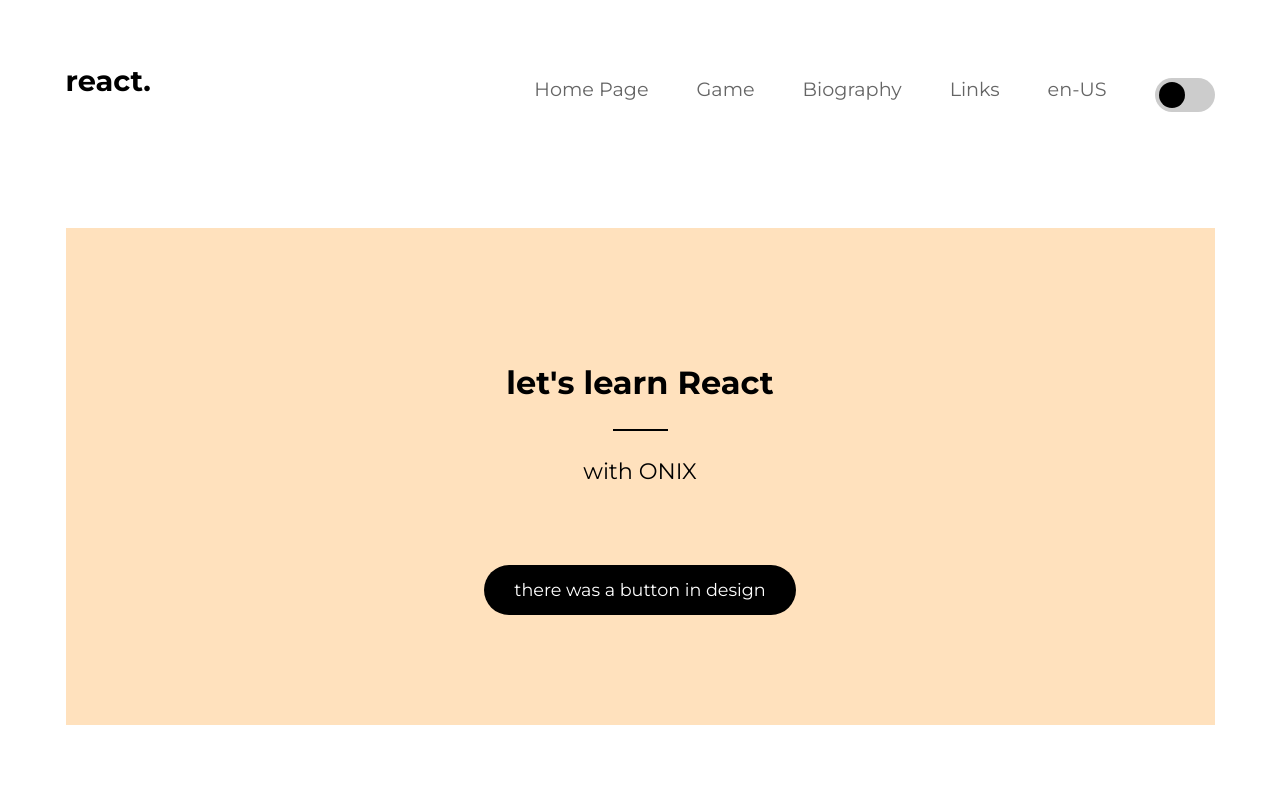
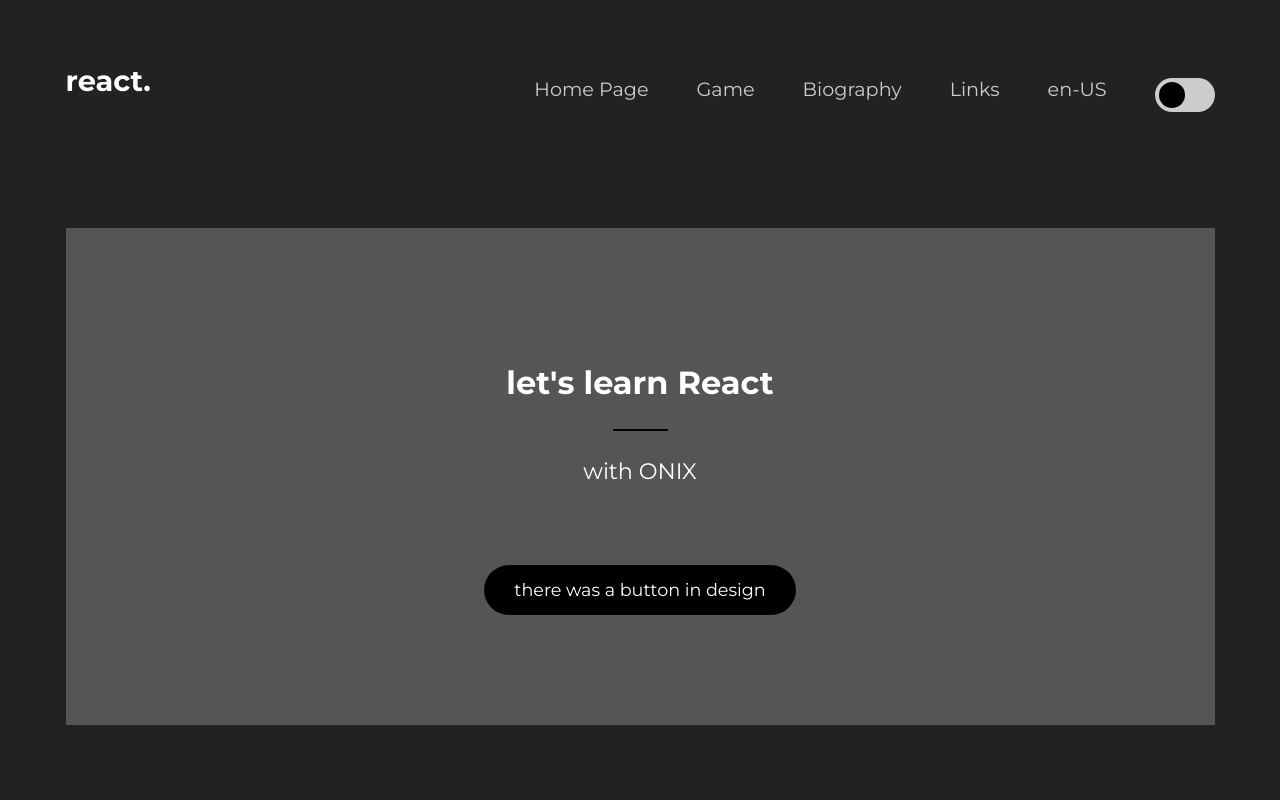
Before and after one commit to pemakhov/onix-internship-react-test-task, a React (Create React App) app: page / in a window 1280 px wide. Shown: the top 800 px of the page. Built offline with nearby package versions, Linux system fonts and the light colour scheme; the HTML template or start-up script is replaced by a standard one.

Commit message:
feat: store theme in the localStorage

```diff
--- a/src/App.js
+++ b/src/App.js
@@ -11,7 +11,8 @@ import Biography from './pages/biography/Biography';
 import './App.scss';
 
 const App = () => {
-  const [theme, setTheme] = useState(themes.light);
+  const defaultTheme = localStorage.getItem('theme') || themes.dark;
+  const [theme, setTheme] = useState(defaultTheme);
 
   const toggleTheme = () => {
     const getTheme = (current, allThemes) => {
@@ -19,7 +20,11 @@ const App = () => {
       return current === dark ? light : dark;
     };
 
-    setTheme((prev) => getTheme(prev, themes));
+    setTheme((prev) => {
+      const nextTheme = getTheme(prev, themes);
+      localStorage.setItem('theme', nextTheme);
+      return nextTheme;
+    });
   };
 
   const storeLanguage = (language) => {
```
